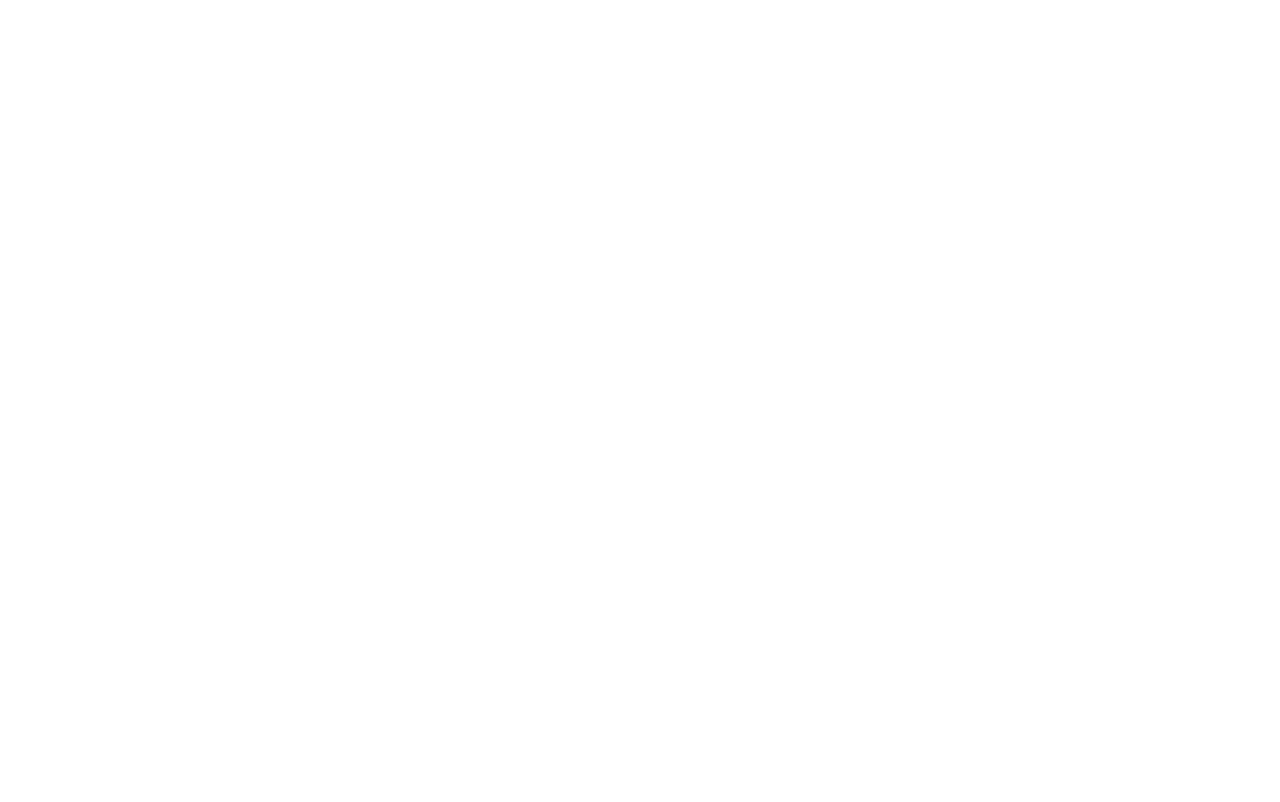
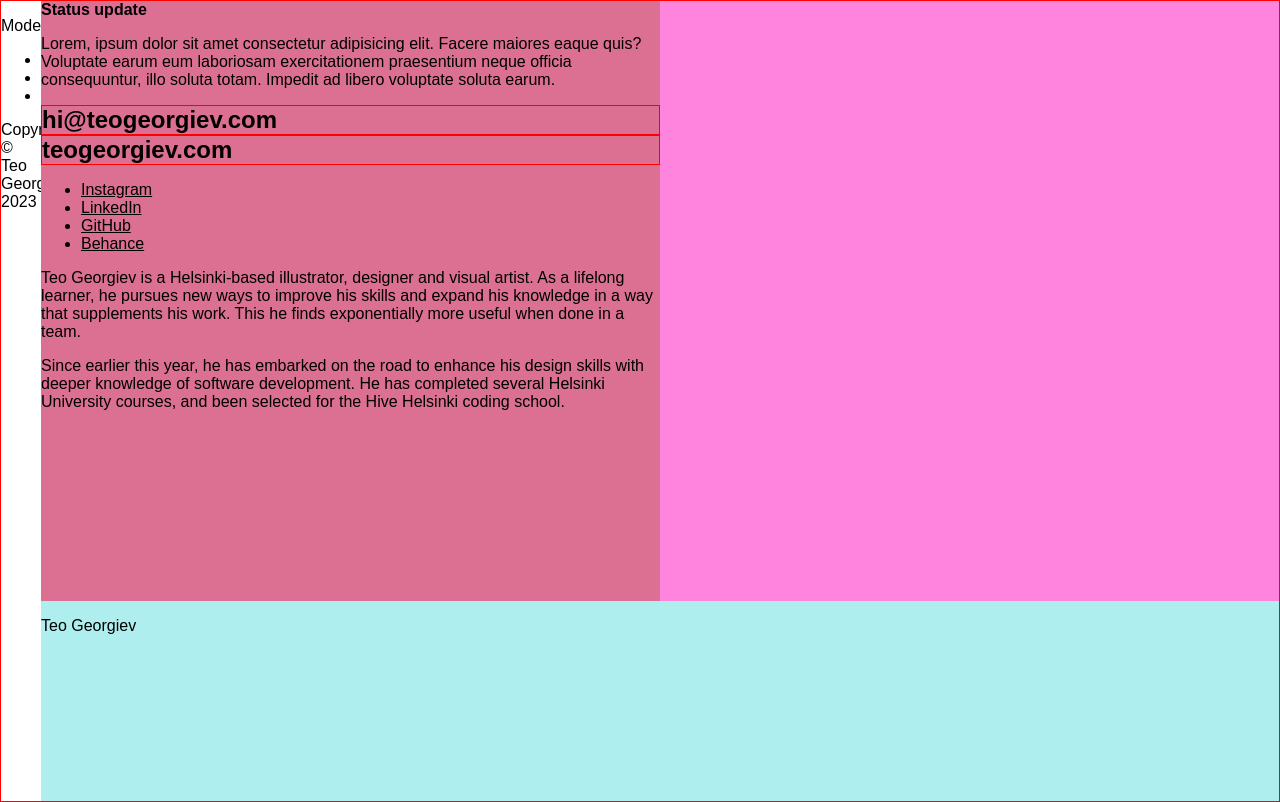
Before and after one commit to teo-georgiev/design-portfolio, a plain HTML site: page assets/index.html in a window 1280 px wide. Drawn offline with Linux system fonts and the light colour scheme; a web font is replaced by a local one.

Commit message:
Restart of the project. Setting up grid system

```diff
--- /dev/null
+++ b/assets/css/styles.css
@@ -0,0 +1,69 @@
+:root {
+    --color-white: #fff;
+    --color-pale-yellow: #FFFAD6;
+    --color-bubblegum: #FF84DE;
+    --color-black: #000;
+}
+
+html {
+    font-size: 16px;
+}
+
+body {
+    margin: 0;
+    padding: 0;
+    overflow: hidden;
+    background-color: var(--color-pale-yellow);
+    color: var(--color-black);
+    font-family: 'obviously-variable', sans-serif;
+}
+
+h1, h2, h3, h4, h5, h6 {
+    margin: 0;
+    padding: 0;
+}
+
+a, a:active, a:visited {
+    color: var(--color-black);
+}
+
+main {
+    width: 100%;
+    min-width: 720px;
+    height: 100vh;
+    display: grid;
+    grid-template-columns: 40px 1fr 1fr;
+    grid-template-rows: 1fr 1fr 1fr 1fr;
+}
+
+#sidebar {
+    background-color: var(--color-white);
+    grid-column: 1 / span 1;
+    grid-row: 1 / 6;
+}
+
+#info {
+    background-color: palevioletred;
+    grid-column: 2 / 3 ;
+    grid-row: 1 / 4;
+}
+
+#gallery {
+    background-color: var(--color-bubblegum);
+    grid-column: 3 / 4 ;
+    grid-row: 1 / 4;
+}
+
+#name {
+    background-color: paleturquoise;
+    grid-column: 2 / 4 ;
+    grid-row: 4 / 6;
+}
+
+
+/* Media queries */
+
+/* Test styles */
+.border-test {
+    border: 1px solid red;
+}
--- a/assets/index.html
+++ b/assets/index.html
@@ -1,10 +1,67 @@
 <!DOCTYPE html>
-<html>
+<html lang="en">
     <head>
+        <meta charset="utf-8" />
+        <meta name="viewport" content="width=device-width, initial-scale=1.0" />
         <title>Teo Georgiev – Portfolio</title>
+        <link rel="stylesheet" type="text/css" href="./css/styles.css" />
+        <link rel="stylesheet" href="https://use.typekit.net/qgj7nky.css" />
     </head>
+    <body class="border-test">
+        <main>
+            <nav id="sidebar">
+                <div id="screen-mode">
+                    <p>Modes: </p>
+                    <ul>
+                        <li><a href="#" tabindex="">Dark</a></li>
+                        <li><a href="#" tabindex="">Light</a></li>
+                        <li><a href="#" tabindex="">Bubblegum</a></li>
+                    </ul>
+                </div>
+                <p>Copyright © Teo Georgiev, 2023</p>
+            </nav>
+            <section id="info">
+                <div id="status-update">
+                    <h4>Status update</h4>
+                    <p>Lorem, ipsum dolor sit amet consectetur adipisicing elit. Facere maiores eaque quis? Voluptate earum eum laboriosam exercitationem praesentium neque officia consequuntur, illo soluta totam. Impedit ad libero voluptate soluta earum.</p>
+                </div>
+                <div id="top-links">
+                    <h1 class="border-test">hi@teogeorgiev.com</h1>
+                    <h1 class="border-test">teogeorgiev.com</h1>
+                </div>
+                <div id="secondary-links">
+                    <ul>
+                        <li>
+                            <a href="" tabindex="">Instagram</a>
+                        </li>
+                        <li>
+                            <a href="" tabindex="">LinkedIn</a>
+                        </li>
+                        <li>
+                            <a href="" tabindex="">GitHub</a>
+                        </li>
+                        <li>
+                            <a href="" tabindex="">Behance</a>
+                        </li>
+                    </ul>
+                </div>
+                <div id="intro-text">
+                    <p>
+                        Teo Georgiev is a Helsinki-based illustrator, designer and visual artist. As a lifelong learner, he pursues new ways to improve his skills and expand his knowledge in a way that supplements his work. This he finds exponentially more useful when done in a team.
+                    </p>
+                    <p>
+                        Since earlier this year, he has embarked on the road to enhance his design skills with deeper knowledge of software development. He has completed several Helsinki University courses, and been selected for the Hive Helsinki coding school.
+                    </p>
+                </div>
+            </section>
 
-    <body>
+            <section id="gallery">
+                <img src="" alt="" />
+            </section>
 
+            <section id="name">
+                <p>Teo Georgiev</p>
+            </section>
+        </main>
     </body>
 </html>
```
Also changed, not shown: 1 other file.
